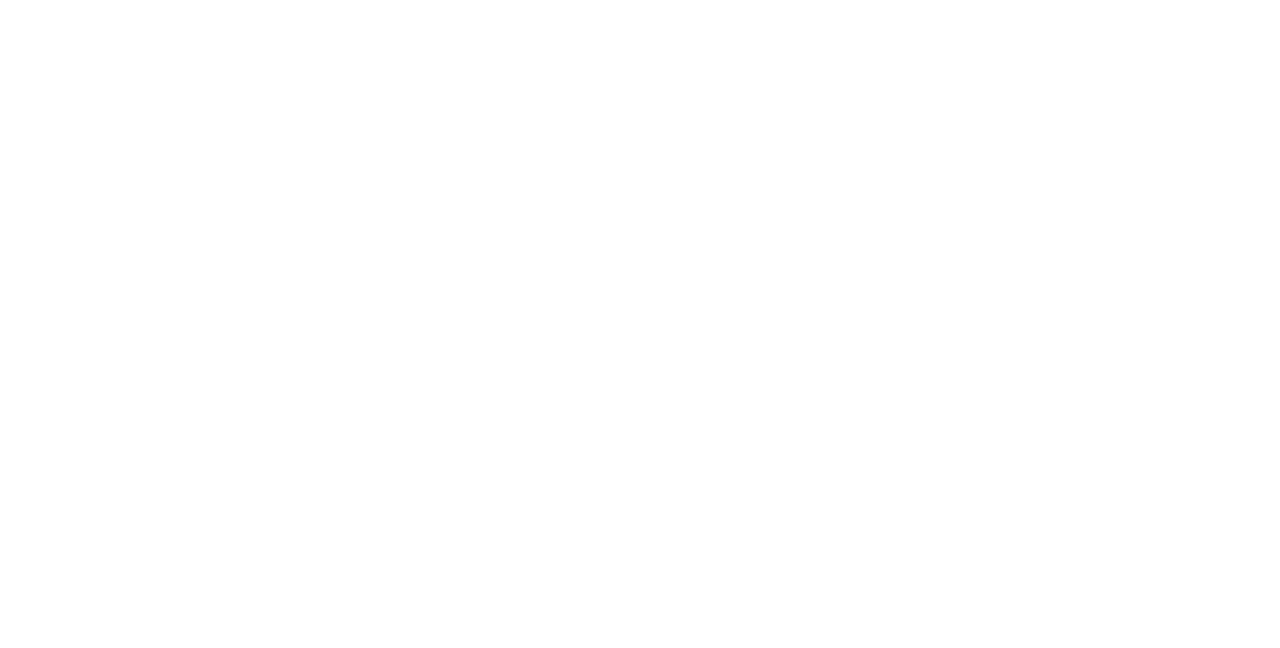
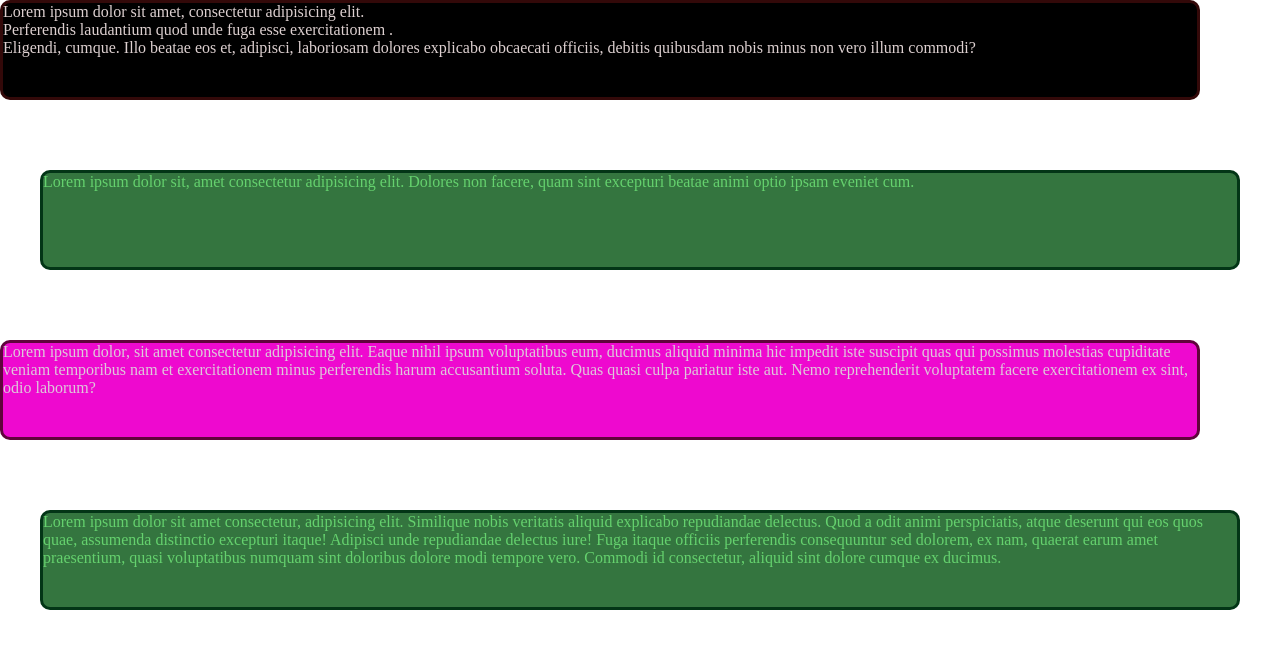
Before and after one commit to gulnuresgerova/CodeAcademy-Classwork, a plain HTML site: page 02.html-table task/practice.html in a window 1280 px wide. Shown: the top 648 px of the page. Drawn offline with Linux system fonts and the light colour scheme.

Commit message:
classwork

```diff
--- a/02.html-table task/practice.css
+++ b/02.html-table task/practice.css
@@ -0,0 +1,56 @@
+*{
+    margin: 0px;
+    padding: 0;
+    box-sizing: border-box;
+}
+section{
+width: 1200px;
+height: 2000px;
+
+}
+.medium{
+    background-color: black;
+    border: 3px solid rgb(51, 9, 9);
+    height: 100px;
+    width: 1200px;
+    color: rgb(221, 208, 208);
+    margin-right: 30px;
+  position: sticky;
+  top: 0;
+  border-radius: 10px;
+
+}
+.big{
+    background-color: rgb(52, 117, 63);
+    border: 3px solid rgb(3, 53, 22);
+    height: 100px;
+    width: 1200px;
+    color: rgb(101, 209, 110);
+    position: relative;
+    margin-left: 40px;
+    margin-top: 70px;
+    border-radius: 10px;
+
+}
+.small{
+    background-color: rgb(238, 9, 207);
+    border: 3px solid rgb(95, 4, 60);
+    height: 100px;
+    width: 1200px;
+    color: rgb(221, 201, 218);
+    margin-right: 40px;
+    margin-top: 70px;
+    border-radius: 10px;
+}
+.big2{
+    background-color: rgb(52, 117, 63);
+    border: 3px solid rgb(3, 53, 22);
+    height: 100px;
+    width: 1200px;
+    color: rgb(101, 209, 110);
+    position: sticky;
+    top: 0;
+    margin-left: 40px;
+    margin-top: 70px;
+    border-radius: 10px;
+}
--- a/02.html-table task/practice.html
+++ b/02.html-table task/practice.html
@@ -1,15 +1,41 @@
 <!DOCTYPE html>
 <html lang="en">
-<head>
-    <meta charset="UTF-8">
-    <meta http-equiv="X-UA-Compatible" content="IE=edge">
-    <meta name="viewport" content="width=device-width, initial-scale=1.0">
-    <link rel="stylesheet" href="./practice.css">
+  <head>
+    <meta charset="UTF-8" />
+    <meta http-equiv="X-UA-Compatible" content="IE=edge" />
+    <meta name="viewport" content="width=device-width, initial-scale=1.0" />
+    <link rel="stylesheet" href="./practice.css" />
     <title>Document</title>
-</head>
-<body>
+  </head>
+  <body>
+    <section>
     <div class="medium">
+      Lorem ipsum dolor sit amet, consectetur adipisicing elit. <br> Perferendis
+      laudantium quod unde fuga esse exercitationem . <br> Eligendi,
+      cumque. Illo beatae eos et, adipisci, laboriosam dolores explicabo
+      obcaecati officiis, debitis quibusdam nobis minus non vero illum commodi?
     </div>
-
-</body>
+    <div class="big">
+      Lorem ipsum dolor sit, amet consectetur adipisicing elit. Dolores non
+      facere, quam sint excepturi beatae animi optio ipsam eveniet cum.
+    </div>
+    <div class="small">
+      Lorem ipsum dolor, sit amet consectetur adipisicing elit. Eaque nihil
+      ipsum voluptatibus eum, ducimus aliquid minima hic impedit iste suscipit
+      quas qui possimus molestias cupiditate veniam temporibus nam et
+      exercitationem minus perferendis harum accusantium soluta. Quas quasi
+      culpa pariatur iste aut. Nemo reprehenderit voluptatem facere
+      exercitationem ex sint, odio laborum?
+    </div>
+    <div class="big2">
+      Lorem ipsum dolor sit amet consectetur, adipisicing elit. Similique nobis
+      veritatis aliquid explicabo repudiandae delectus. Quod a odit animi
+      perspiciatis, atque deserunt qui eos quos quae, assumenda distinctio
+      excepturi itaque! Adipisci unde repudiandae delectus iure! Fuga itaque
+      officiis perferendis consequuntur sed dolorem, ex nam, quaerat earum amet
+      praesentium, quasi voluptatibus numquam sint doloribus dolore modi tempore
+      vero. Commodi id consectetur, aliquid sint dolore cumque ex ducimus.
+    </div>
+</section>
+  </body>
 </html>
```
